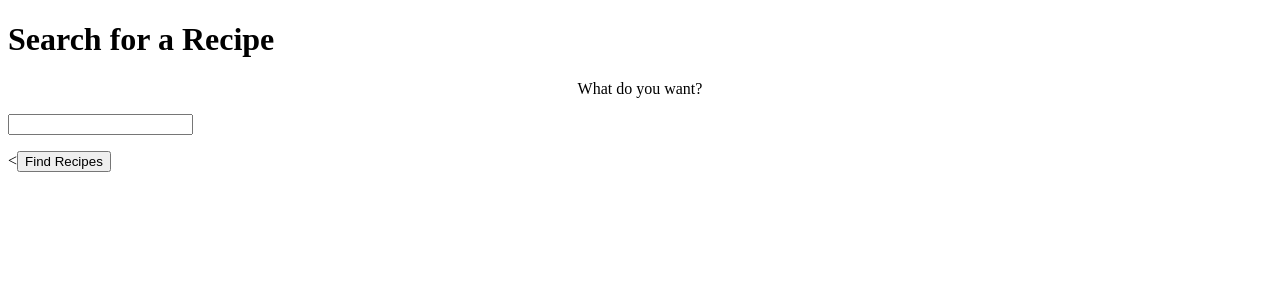
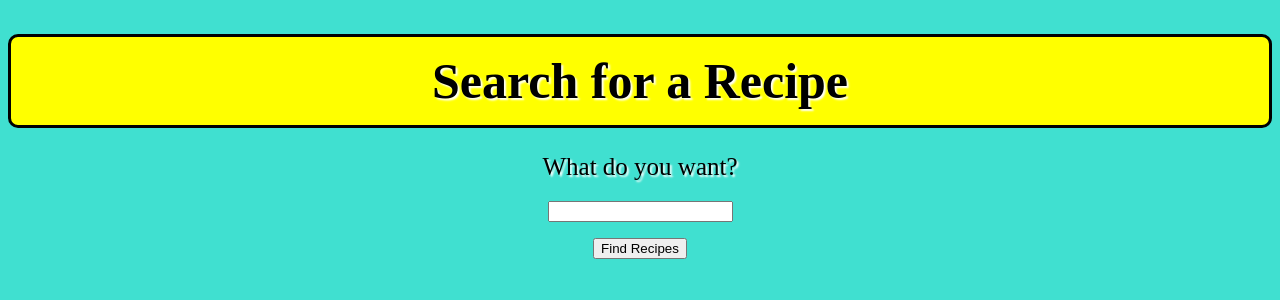
Before and after one commit to djacosta-01/Recipes, a Python web app: template templates/form.html in a window 1280 px wide. Shown: the top 300 px of the page. Run offline with Jinja, Linux system fonts and the light colour scheme; the template is opened without the code that fills it, so the values that code supplies are empty.

Commit message:
Edited First Page

```diff
--- a/main.py
+++ b/main.py
@@ -12,7 +12,6 @@ the_jinja_env = jinja2.Environment(
 
 class SearchFormHandler(webapp2.RequestHandler):
     def get(self):
-        self.response.write('This is where the user will enter the pic and text for their meme')
         info = the_jinja_env.get_template('templates/form.html')
         self.response.write(info.render())
 
--- a/styles/form.css
+++ b/styles/form.css
@@ -1,7 +1,28 @@
+body{
+  background-color: turquoise;
+}
+h1{
+  text-align: center;
+  font-family: Rockwell;
+  text-shadow: 2px 2px 2px white;
+  margin-bottom: 0px;
+  font-size: 50px;
+  border: solid;
+  border-radius: 10px;
+  padding: 15px;
+  background-color: yellow;
+}
 p#initial{
+  text-shadow: 2px 2px 2px white;
   font-family: Rockwell;
   text-align: center;
+  font-size:25px;
+  margin-bottom: 20px;
 }
-p#form{
+p#input{
   text-align: center;
 }
+p#submit{
+  text-align:center;
+  font-family: Rockwell;
+}
--- a/styles/recipe.css
+++ b/styles/recipe.css
@@ -5,8 +5,6 @@ body{
   font-family: Rockwell;
   font-weight: 400;
   text-shadow: 2px 2px 2px white;
-
-
 }
 p#message{
   text-align: center;
@@ -15,6 +13,7 @@ p#reset span:hover{
   text-decoration: none;
   color: white;
 }
+
 section{
   margin: 20px;
   padding: 10px;
--- a/templates/form.html
+++ b/templates/form.html
@@ -10,7 +10,7 @@
     <form method="post" action = "/recipe">
       <p id = "initial">What do you want?</p>
       <p id = "input"><input name = "query"></p>
-      <p><<input type = "submit" value = "Find Recipes"></p>
+      <p id = "submit"><input type = "submit" value = "Find Recipes"></p>
     </form>
 
   </body>
```
